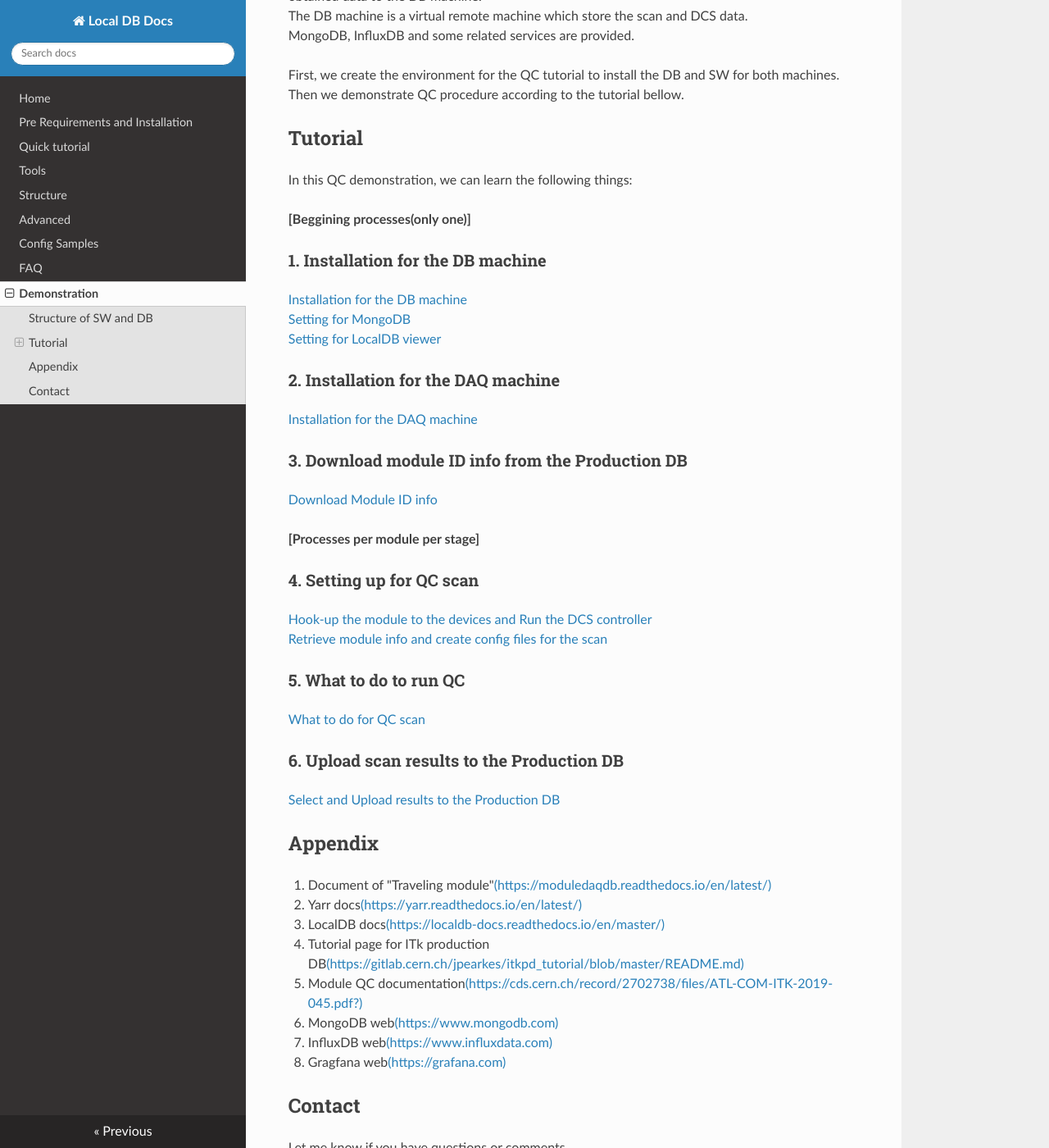
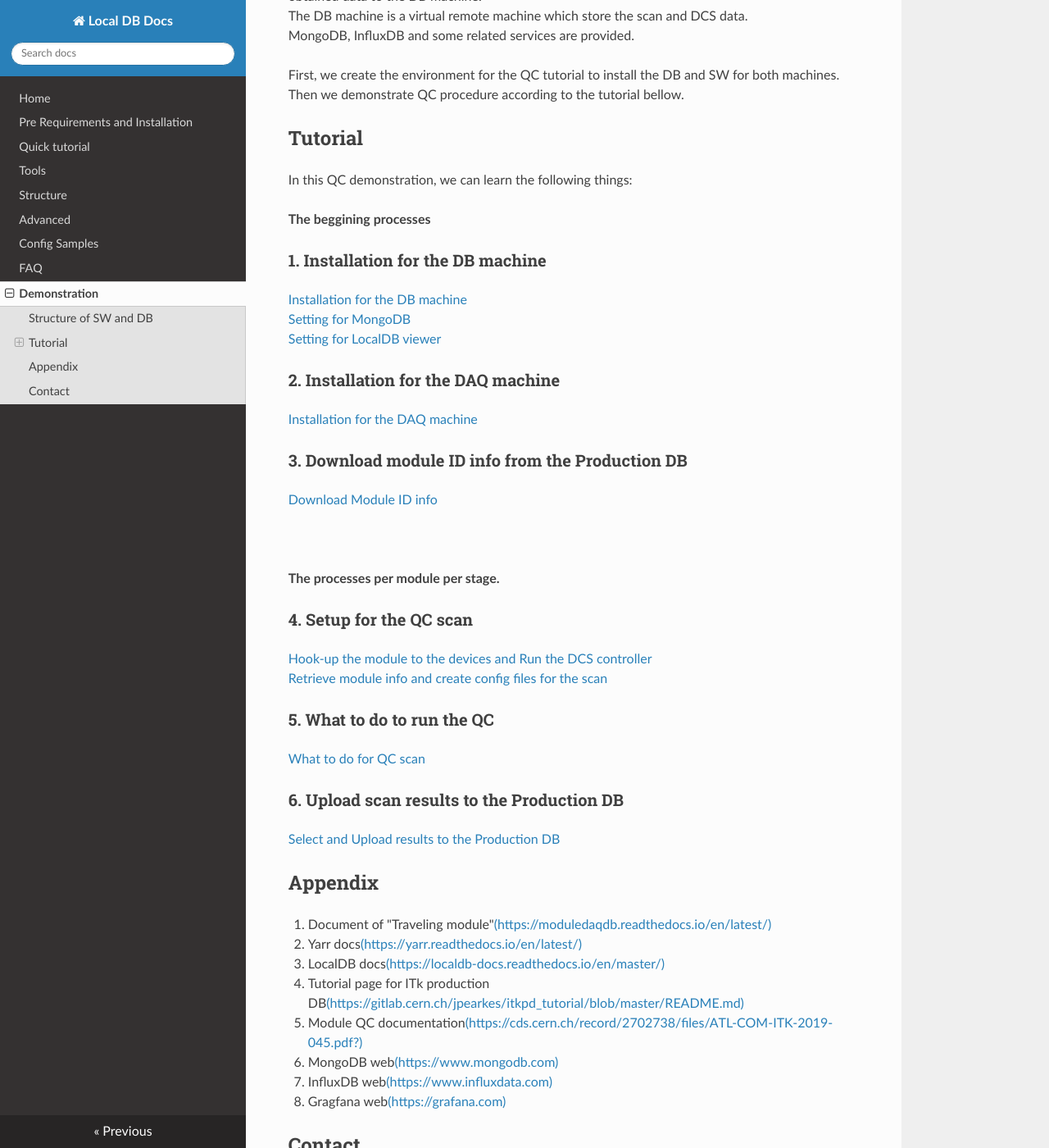
Before and after one commit to jlab-hep/localdb-docs, an MkDocs documentation site: the page built from docs/database_demonstration_flow.md, in a window 1280 px wide and 1400 px high, scrolled down 732 px. Shown: the whole window at 82% size. Built offline with MkDocs 1.6.1, drawn with Linux system fonts in a browser that asks for light colours; nearby versions of some CDN libraries; old or Windows-style settings are respelled for this version of MkDocs.

Commit message:
modified missed link

```diff
--- a/docs/database_demonstration_flow.md
+++ b/docs/database_demonstration_flow.md
@@ -18,23 +18,24 @@ First, we create the environment for the QC tutorial to install the DB and SW fo
 ## Tutorial
 In this QC demonstration, we can learn the following things:
 
-**[Beggining processes(only one)]**
+**The beggining processes**
 ### 1. Installation for the DB machine
 [Installation for the DB machine](database_demonstration_install_db_machine.md)<br>
 [Setting for MongoDB](database_demonstration_mongodb.md)<br>
 [Setting for LocalDB viewer](database_demonstration_viewer.md)<br>
+
 ### 2. Installation for the DAQ machine
 [Installation for the DAQ machine](database_demonstration_install_daq_machine.md)<br>
+
 ### 3. Download module ID info from the Production DB
-[Download Module ID info](database_demonstration_download_itkpd.md)<br>
+[Download Module ID info](database_demonstration_download_itkpd.md)<br><br><br>
 
+**The processes per module per stage.**
+### 4. Setup for the QC scan
+[Hook-up the module to the devices and Run the DCS controller](database_demonstration_run_dcs.md)<br>
+[Retrieve module info and create config files for the scan](database_demonstration_setup_for_scan.md)<br>
 
-**[Processes per module per stage]**
-### 4. Setting up for QC scan
-[Hook-up the module to the devices and Run the DCS controller](database_demonstration_run_dcs.md)<br>
-[Retrieve module info and create config files for the scan](database_demonstration_setup_foe_scan.md)<br>
-
-### 5. What to do to run QC
+### 5. What to do to run the QC
 [What to do for QC scan](database_demonstration_scanconsole.md)<br>
 
 ### 6. Upload scan results to the Production DB
```
